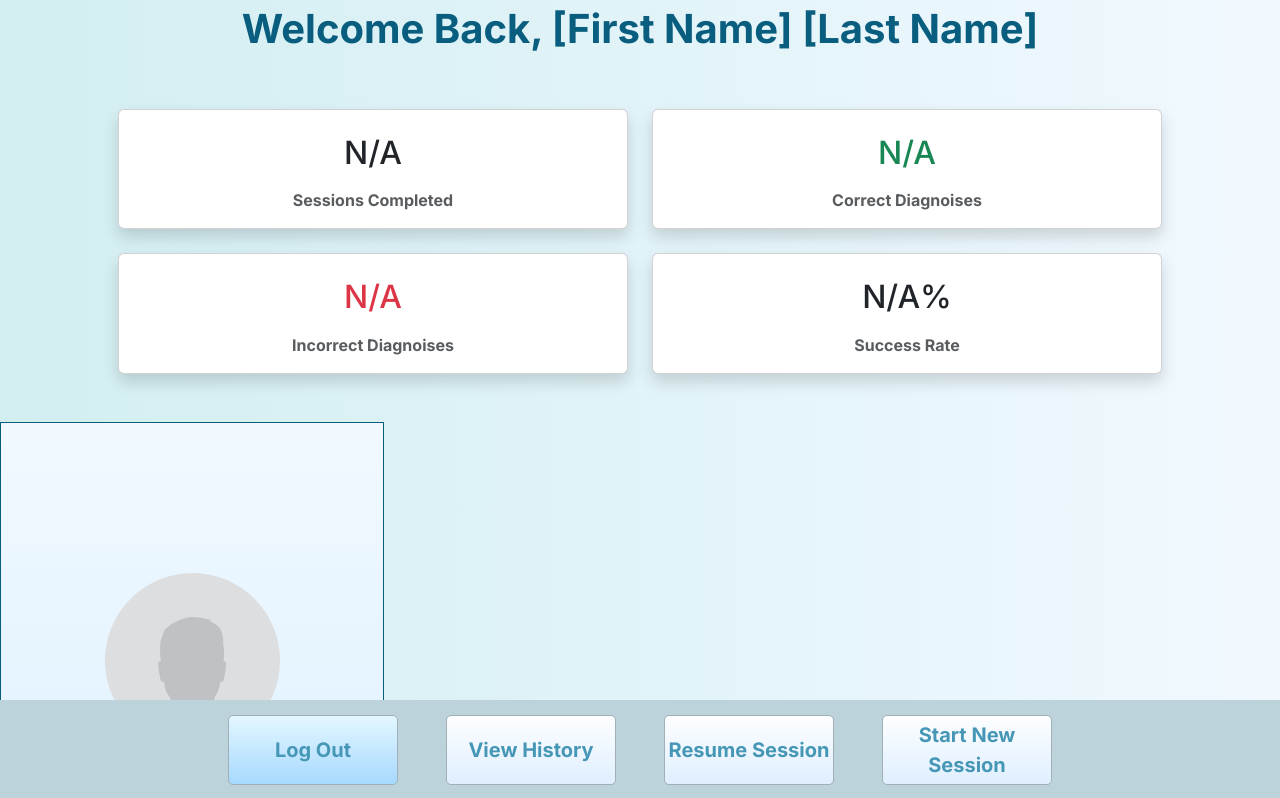
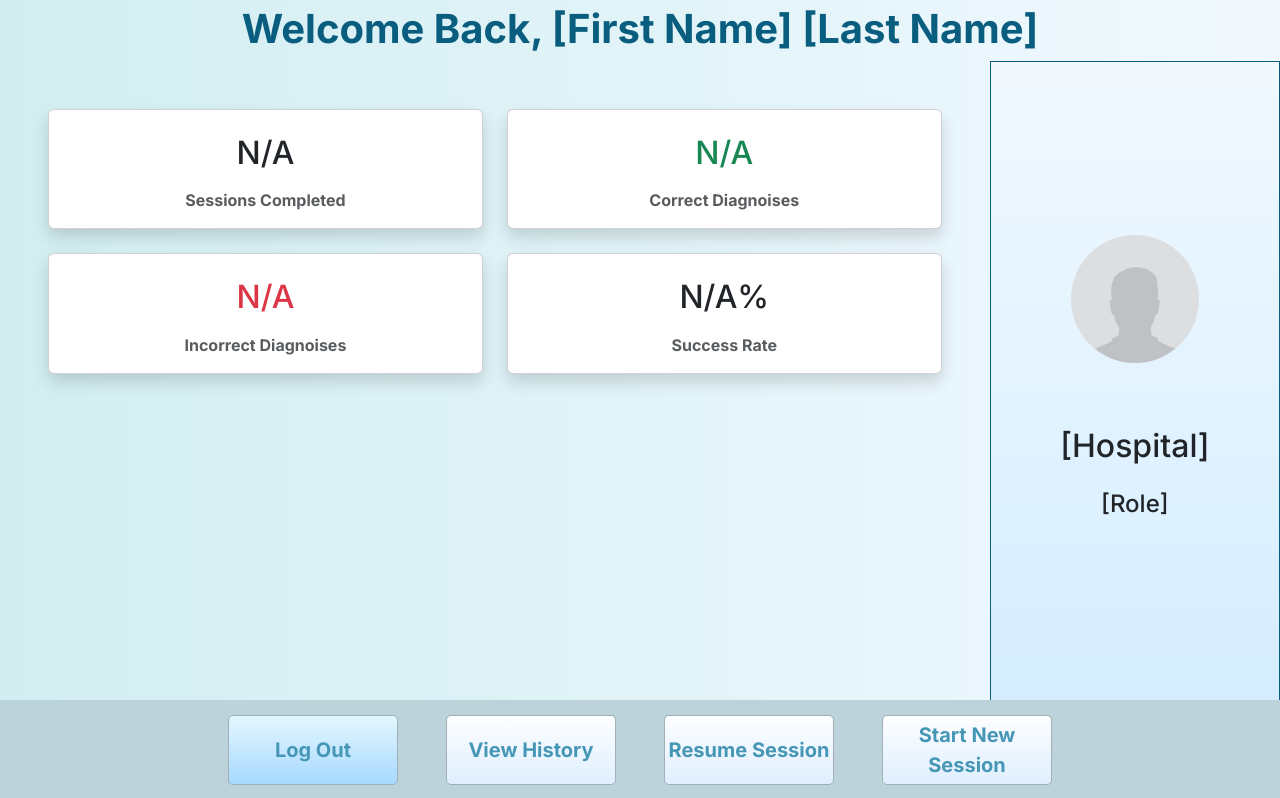
Before and after one commit to eddie-reyes/dtt, a React (Vite) app: page /menu in a window 1280 px wide. Shown: the top 798 px of the page. Built offline with nearby package versions, Linux system fonts and the light colour scheme; no server answers.

Commit message:
Completed Grid Layout for the 5 Divs

```diff
--- a/src/components/Menu/Menu.jsx
+++ b/src/components/Menu/Menu.jsx
@@ -31,11 +31,15 @@ export default function Menu() {
                         Welcome Back, {user ? user.first_name : '[First Name]'}{' '}
                         {user ? user.last_name : '[Last Name]'}
         </h1>
-            <div> {/* className="d-flex" style={{ height: '100vh', width: '100vw' }} */}
-                    <div class="container p-5 w-100">
+            <div className="d-flex"> {/* className="d-flex" style={{ height: '100vh', width: '100vw' }} */}
+                    <div class="container p-5 flex-grow-1">
                         <div class="row row-cols-1 row-cols-md-2 g-4"> {/* row row-cols-1 row-cols-md-4 g-4 */}
                             <div class="col">
-                                <div class="card h-100 text-center shadow">
+                                <div class="card h-100 text-center shadow"
+                                /* style={{
+                                    height: '100%',
+                                }} */
+                                > {/* "card h-100 text-center shadow" */}
                                     <div class="card-body">
                                         <div class="display-4 text-primary mb-2">
                                             <i class="bi bi-people"></i>
@@ -79,7 +83,7 @@ export default function Menu() {
                             </div>
 
                             <div class="col">
-                                <div class="card h-100 text-center shadow" s>
+                                <div class="card h-100 text-center shadow">
                                     <div class="card-body">
                                         <div class="display-4 text-danger mb-2">
                                             <i class="bi bi-clock-history"></i>
```
